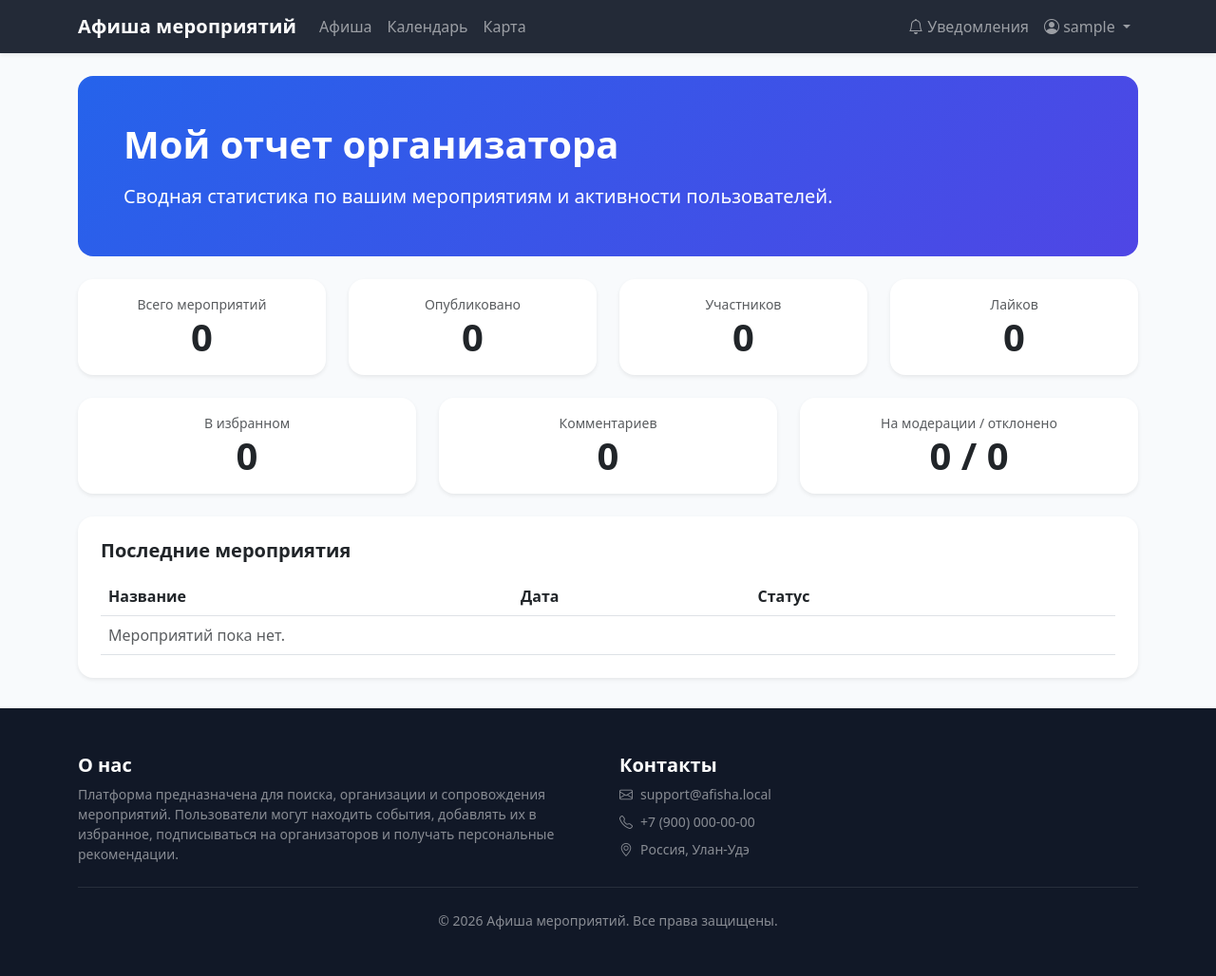
After one commit to katezenina04-afk/diplom_event, a Django app: page /reports/my-organizer/ in a window 1280 px wide. The commit adds this page. Shown: the whole page at 95% size. Run offline with Django 5.2, Linux system fonts and the light colour scheme; the visitor is signed in with stand-in values (Sample User, id 1); data that the repository does not hold is empty.

Commit message:
Описание изменений

```diff
--- a/apps/events/views.py
+++ b/apps/events/views.py
@@ -37,7 +37,8 @@ def event_list(request):
         events = events.filter(
             Q(title__icontains=q) |
             Q(description__icontains=q) |
-            Q(location__icontains=q)
+            Q(location__icontains=q) |
+            Q(venue_name__icontains=q)
         )
 
     date_filter = request.GET.get('date', '')
--- a/apps/reports/urls.py
+++ b/apps/reports/urls.py
@@ -6,6 +6,10 @@ urlpatterns = [
     path('organizers/', views.organizer_report, name='organizer_report'),
     path('events/', views.events_report, name='events_report'),
     path('participants/', views.participants_report, name='participants_report'),
+
+    path('my-organizer/', views.my_organizer_report, name='my_organizer_report'),
+    path('my-participant/', views.my_participant_report, name='my_participant_report'),
+
     path('export/events/', views.export_events_excel, name='export_events_excel'),
     path('export/specialists/', views.export_specialists_excel, name='export_specialists_excel'),
     path('export/organizers/', views.export_organizers_excel, name='export_organizers_excel'),
--- a/apps/reports/views.py
+++ b/apps/reports/views.py
@@ -12,6 +12,9 @@ import openpyxl
 from openpyxl.styles import Font, Alignment, PatternFill, Border, Side
 from openpyxl.utils import get_column_letter
 from django.http import HttpResponse
+from django.contrib.auth.decorators import login_required
+from django.utils import timezone
+from events.models import OrganizerSubscription
 
 def style_excel_sheet(ws, title, headers, filter_data=None):
     """
@@ -447,3 +450,55 @@ def export_organizers_excel(request):
     response['Content-Disposition'] = 'attachment; filename=organizers_report.xlsx'
     wb.save(response)
     return response
+
+@login_required
+def my_organizer_report(request):
+    events = Event.objects.filter(creator=request.user).order_by('-start_datetime')
+
+    total_events = events.count()
+    published_events = events.filter(status='published').count()
+    pending_events = events.filter(status='pending').count()
+    rejected_events = events.filter(status='rejected').count()
+
+    total_participants = Registration.objects.filter(
+        event__in=events,
+        status='confirmed',
+        is_invited=False
+    ).count()
+
+    total_likes = Like.objects.filter(event__in=events).count()
+    total_favorites = Favorite.objects.filter(event__in=events).count()
+    total_comments = Comment.objects.filter(event__in=events).count()
+
+    context = {
+        'events': events[:10],
+        'total_events': total_events,
+        'published_events': published_events,
+        'pending_events': pending_events,
+        'rejected_events': rejected_events,
+        'total_participants': total_participants,
+        'total_likes': total_likes,
+        'total_favorites': total_favorites,
+        'total_comments': total_comments,
+    }
+    return render(request, 'reports/my_organizer_report.html', context)
+
+
+@login_required
+def my_participant_report(request):
+    registrations = Registration.objects.filter(user=request.user).select_related('event').order_by('-created_at')
+    upcoming_registrations = registrations.filter(event__start_datetime__gte=timezone.now())
+    attended_count = registrations.filter(status='attended').count()
+
+    favorite_events = Favorite.objects.filter(user=request.user).count()
+    favorite_organizers = OrganizerSubscription.objects.filter(user=request.user).count()
+
+    context = {
+        'registrations': registrations[:10],
+        'upcoming_registrations': upcoming_registrations[:5],
+        'total_registrations': registrations.count(),
+        'attended_count': attended_count,
+        'favorite_events': favorite_events,
+        'favorite_organizers': favorite_organizers,
+    }
+    return render(request, 'reports/my_participant_report.html', context)
--- a/templates/accounts/profile.html
+++ b/templates/accounts/profile.html
@@ -93,6 +93,10 @@
                     <a href="{% url 'my_registrations' %}" class="btn btn-outline-secondary">Мои записи</a>
                     <a href="{% url 'favorites_list' %}" class="btn btn-outline-warning">Избранное</a>
                     <a href="{% url 'recommendations' %}" class="btn btn-outline-success">Рекомендации</a>
+                    {% if user.created_events.exists %}
+                        <a href="{% url 'my_organizer_report' %}" class="btn btn-outline-dark">Мой отчет организатора</a>
+                    {% endif %}
+                    <a href="{% url 'my_participant_report' %}" class="btn btn-outline-info">Мой отчет участника</a>
                 </div>
             </div>
         </div>
--- /dev/null
+++ b/templates/reports/my_organizer_report.html
@@ -0,0 +1,55 @@
+{% extends 'base.html' %}
+
+{% block title %}Мой отчет организатора{% endblock %}
+
+{% block content %}
+<section class="mb-4">
+    <div class="rounded-4 p-4 p-lg-5 text-white" style="background:linear-gradient(135deg,#2563eb,#4f46e5);">
+        <h1 class="display-6 fw-bold mb-3">Мой отчет организатора</h1>
+        <p class="lead mb-0">Сводная статистика по вашим мероприятиям и активности пользователей.</p>
+    </div>
+</section>
+
+<div class="row g-4 mb-4">
+    <div class="col-md-3"><div class="card shadow-sm border-0 rounded-4"><div class="card-body text-center"><div class="small text-muted">Всего мероприятий</div><div class="display-6 fw-bold">{{ total_events }}</div></div></div></div>
+    <div class="col-md-3"><div class="card shadow-sm border-0 rounded-4"><div class="card-body text-center"><div class="small text-muted">Опубликовано</div><div class="display-6 fw-bold">{{ published_events }}</div></div></div></div>
+    <div class="col-md-3"><div class="card shadow-sm border-0 rounded-4"><div class="card-body text-center"><div class="small text-muted">Участников</div><div class="display-6 fw-bold">{{ total_participants }}</div></div></div></div>
+    <div class="col-md-3"><div class="card shadow-sm border-0 rounded-4"><div class="card-body text-center"><div class="small text-muted">Лайков</div><div class="display-6 fw-bold">{{ total_likes }}</div></div></div></div>
+</div>
+
+<div class="row g-4 mb-4">
+    <div class="col-md-4"><div class="card shadow-sm border-0 rounded-4"><div class="card-body text-center"><div class="small text-muted">В избранном</div><div class="display-6 fw-bold">{{ total_favorites }}</div></div></div></div>
+    <div class="col-md-4"><div class="card shadow-sm border-0 rounded-4"><div class="card-body text-center"><div class="small text-muted">Комментариев</div><div class="display-6 fw-bold">{{ total_comments }}</div></div></div></div>
+    <div class="col-md-4"><div class="card shadow-sm border-0 rounded-4"><div class="card-body text-center"><div class="small text-muted">На модерации / отклонено</div><div class="display-6 fw-bold">{{ pending_events }} / {{ rejected_events }}</div></div></div></div>
+</div>
+
+<div class="card shadow-sm border-0 rounded-4">
+    <div class="card-body p-4">
+        <h2 class="h5 fw-bold mb-3">Последние мероприятия</h2>
+        <div class="table-responsive">
+            <table class="table align-middle mb-0">
+                <thead>
+                    <tr>
+                        <th>Название</th>
+                        <th>Дата</th>
+                        <th>Статус</th>
+                        <th></th>
+                    </tr>
+                </thead>
+                <tbody>
+                    {% for event in events %}
+                    <tr>
+                        <td class="fw-semibold">{{ event.title }}</td>
+                        <td>{{ event.start_datetime|date:"d.m.Y H:i" }}</td>
+                        <td>{{ event.get_status_display }}</td>
+                        <td><a href="{% url 'event_detail' event.id %}" class="btn btn-sm btn-outline-primary">Открыть</a></td>
+                    </tr>
+                    {% empty %}
+                    <tr><td colspan="4" class="text-muted">Мероприятий пока нет.</td></tr>
+                    {% endfor %}
+                </tbody>
+            </table>
+        </div>
+    </div>
+</div>
+{% endblock %}
```
Also changed, not shown: templates/reports/my_participant_report.html (added, +47 -0 lines).
